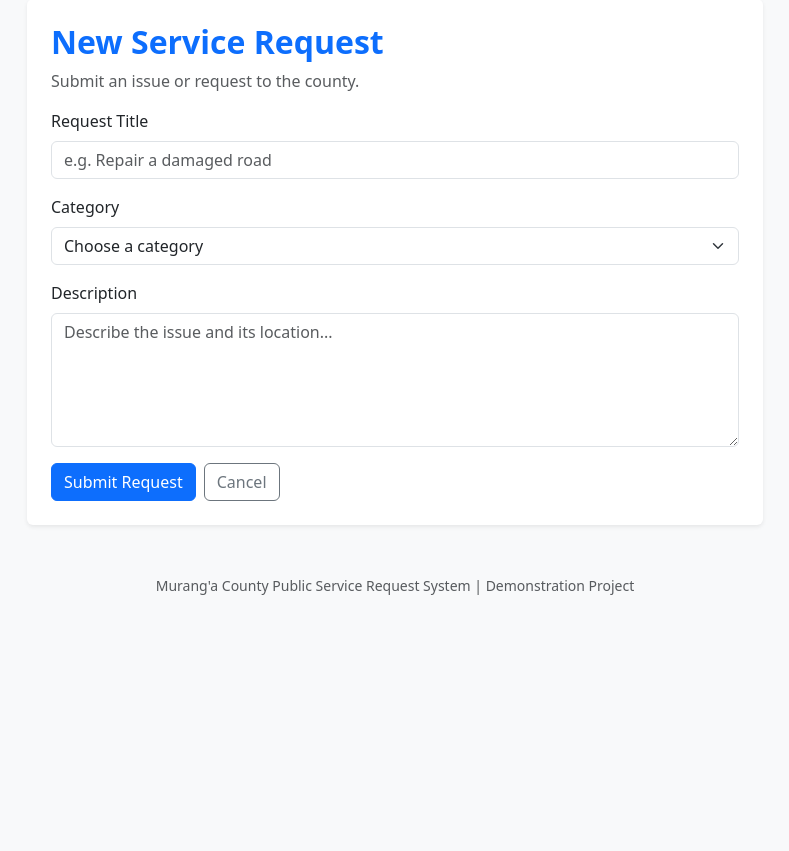
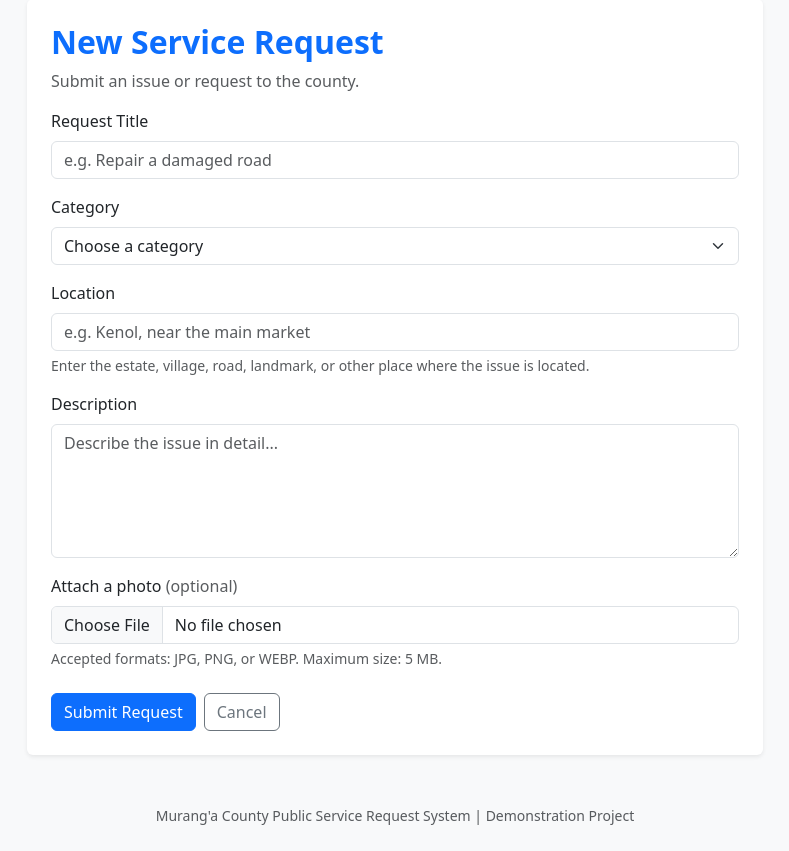
Before and after one commit to kuriapeter/muranga-service-portal, a Flask app: page /requests/new in a window 1280 px wide. Shown: the part 81-932 px from the top of the page, without its empty margins (245-1034 px from the left). Before the commit the page ends 676 px from the top, so only its background shows below. Run offline with Flask 3, Linux system fonts and the light colour scheme; the visitor is signed in with stand-in values (Sample User, id 1); some libraries are stand-ins or nearby versions.

Commit message:
adding location and optional image

```diff
--- a/app.py
+++ b/app.py
@@ -2,6 +2,9 @@
 import os
 import secrets
 import string
+
+import cloudinary
+import cloudinary.uploader
 
 from flask import (
     Flask, render_template, redirect, url_for,
@@ -14,6 +17,7 @@ from flask_login import (
 from flask_mail import Mail, Message
 from flask_wtf.csrf import CSRFProtect
 from sqlalchemy.exc import IntegrityError
+from werkzeug.utils import secure_filename
 
 from config import Config
 from models import db, User, ServiceRequest
@@ -32,6 +36,19 @@ app.config["MAIL_DEFAULT_SENDER"] = (
 )
 
 mail = Mail(app)
+
+# Uploaded evidence photos must use persistent cloud storage on Vercel.
+# Configure these three environment variables locally and in Vercel.
+cloudinary.config(
+    cloud_name=os.getenv("CLOUDINARY_CLOUD_NAME"),
+    api_key=os.getenv("CLOUDINARY_API_KEY"),
+    api_secret=os.getenv("CLOUDINARY_API_SECRET"),
+    secure=True,
+)
+
+MAX_IMAGE_BYTES = 5 * 1024 * 1024
+ALLOWED_IMAGE_EXTENSIONS = {"jpg", "jpeg", "png", "webp"}
+app.config["MAX_CONTENT_LENGTH"] = MAX_IMAGE_BYTES + (256 * 1024)
 # Use SQLite locally until Neon is configured.
 # On Vercel, set DATABASE_URL to your Neon PostgreSQL connection URL.
 
@@ -205,18 +222,79 @@ def new_request():
     if request.method == "POST":
         title = request.form.get("title", "").strip()
         category = request.form.get("category", "").strip()
+        location = request.form.get("location", "").strip()
         description = request.form.get("description", "").strip()
+        image = request.files.get("image")
 
-        if not title or not description or category not in categories:
-            flash("Please complete all fields and choose a valid category.", "danger")
+        if not title or not location or not description or category not in categories:
+            flash("Please complete all required fields and choose a valid category.", "danger")
         elif len(title) > 150:
             flash("The request title must be 150 characters or fewer.", "danger")
+        elif len(location) > 250:
+            flash("The location must be 250 characters or fewer.", "danger")
+        elif image and image.filename:
+            filename = secure_filename(image.filename)
+            extension = filename.rsplit(".", 1)[-1].lower() if "." in filename else ""
+            if extension not in ALLOWED_IMAGE_EXTENSIONS:
+                flash("Upload an image in JPG, JPEG, PNG, or WEBP format.", "danger")
+            else:
+                image_url = None
+                try:
+                    # Cloudinary is persistent; Vercel's local filesystem is not.
+                    if not all([
+                        os.getenv("CLOUDINARY_CLOUD_NAME"),
+                        os.getenv("CLOUDINARY_API_KEY"),
+                        os.getenv("CLOUDINARY_API_SECRET"),
+                    ]):
+                        raise RuntimeError("Cloud image storage is not configured.")
+
+                    image.stream.seek(0, os.SEEK_END)
+                    image_size = image.stream.tell()
+                    image.stream.seek(0)
+                    if image_size > MAX_IMAGE_BYTES:
+                        flash("The image must be 5 MB or smaller.", "danger")
+                    else:
+                        uploaded = cloudinary.uploader.upload(
+                            image.stream,
+                            folder="muranga-service-portal",
+                            resource_type="image",
+                            allowed_formats=list(ALLOWED_IMAGE_EXTENSIONS),
+                        )
+                        image_url = uploaded.get("secure_url")
+                        service_request = ServiceRequest(
+                            tracking_code=generate_tracking_code(),
+                            title=title,
+                            category=category,
+                            location=location,
+                            description=description,
+                            image_url=image_url,
+                            status="Submitted",
+                            user_id=current_user.id,
+                        )
+                        db.session.add(service_request)
+                        db.session.commit()
+                        flash(
+                            f"Request submitted. Your tracking code is "
+                            f"{service_request.tracking_code}.",
+                            "success",
+                        )
+                        return redirect(url_for("dashboard"))
+                except Exception:
+                    db.session.rollback()
+                    app.logger.exception("Could not upload evidence image or save request")
+                    flash(
+                        "The request could not be submitted with that image. "
+                        "Please try again or submit without an image.",
+                        "danger",
+                    )
         else:
             service_request = ServiceRequest(
                 tracking_code=generate_tracking_code(),
                 title=title,
                 category=category,
+                location=location,
                 description=description,
+                image_url=None,
                 status="Submitted",
                 user_id=current_user.id,
             )
--- a/models.py
+++ b/models.py
@@ -1,4 +1,3 @@
-
 from datetime import datetime, timezone
 
 from flask_login import UserMixin
@@ -8,14 +7,13 @@ from werkzeug.security import generate_password_hash, check_password_hash
 db = SQLAlchemy()
 
 
-
 class User(UserMixin, db.Model):
     __tablename__ = "users"
 
     id = db.Column(db.Integer, primary_key=True)
     full_name = db.Column(db.String(120), nullable=False)
 
-    # National ID will be the login identifier.
+    # National ID is the login identifier.
     # Nullable temporarily to support existing accounts during migration.
     national_id = db.Column(
         db.String(20),
@@ -53,14 +51,23 @@ class User(UserMixin, db.Model):
     def check_password(self, password):
         return check_password_hash(self.password_hash, password)
 
+
 class ServiceRequest(db.Model):
     __tablename__ = "service_requests"
 
     id = db.Column(db.Integer, primary_key=True)
-    tracking_code = db.Column(db.String(30), unique=True, nullable=False, index=True)
+    tracking_code = db.Column(
+        db.String(30), unique=True, nullable=False, index=True
+    )
     title = db.Column(db.String(150), nullable=False)
     category = db.Column(db.String(80), nullable=False)
+    location = db.Column(db.String(250), nullable=False)
     description = db.Column(db.Text, nullable=False)
+
+    # Persistent URL for an optional uploaded image.
+    # Store images in a persistent provider, not Vercel's local filesystem.
+    image_url = db.Column(db.String(1000), nullable=True)
+
     status = db.Column(db.String(30), nullable=False, default="Submitted")
     staff_notes = db.Column(db.Text, nullable=True)
     created_at = db.Column(
--- a/requirements.txt
+++ b/requirements.txt
@@ -7,3 +7,4 @@ psycopg[binary]
 python-dotenv
 email-validator
 Flask-Mail==0.9.1
+cloudinary>=1.40,<2.0
--- a/templates/requests/new.html
+++ b/templates/requests/new.html
@@ -1,4 +1,3 @@
-
 {% extends "base.html" %}
 
 {% block content %}
@@ -13,7 +12,9 @@
                     Submit an issue or request to the county.
                 </p>
 
-                <form method="POST" action="{{ url_for('new_request') }}">
+                <form method="POST"
+                      action="{{ url_for('new_request') }}"
+                      enctype="multipart/form-data">
                     <input type="hidden" name="csrf_token"
                            value="{{ csrf_token() }}">
 
@@ -43,13 +44,40 @@
                     </div>
 
                     <div class="mb-3">
+                        <label for="location" class="form-label">
+                            Location
+                        </label>
+                        <input type="text" id="location" name="location"
+                               class="form-control" maxlength="250"
+                               placeholder="e.g. Kenol, near the main market"
+                               required>
+                        <div class="form-text">
+                            Enter the estate, village, road, landmark, or
+                            other place where the issue is located.
+                        </div>
+                    </div>
+
+                    <div class="mb-3">
                         <label for="description" class="form-label">
                             Description
                         </label>
                         <textarea id="description" name="description"
                                   class="form-control" rows="5"
-                                  placeholder="Describe the issue and its location..."
+                                  placeholder="Describe the issue in detail..."
                                   required></textarea>
+                    </div>
+
+                    <div class="mb-4">
+                        <label for="image" class="form-label">
+                            Attach a photo <span class="text-muted">(optional)</span>
+                        </label>
+                        <input type="file" id="image" name="image"
+                               class="form-control"
+                               accept=".jpg,.jpeg,.png,.webp,image/jpeg,image/png,image/webp">
+                        <div class="form-text">
+                            Accepted formats: JPG, PNG, or WEBP. Maximum
+                            size: 5 MB.
+                        </div>
                     </div>
 
                     <div class="d-flex gap-2">
```
Also changed, not shown: templates/requests/detail.html (+21 -2 lines).
